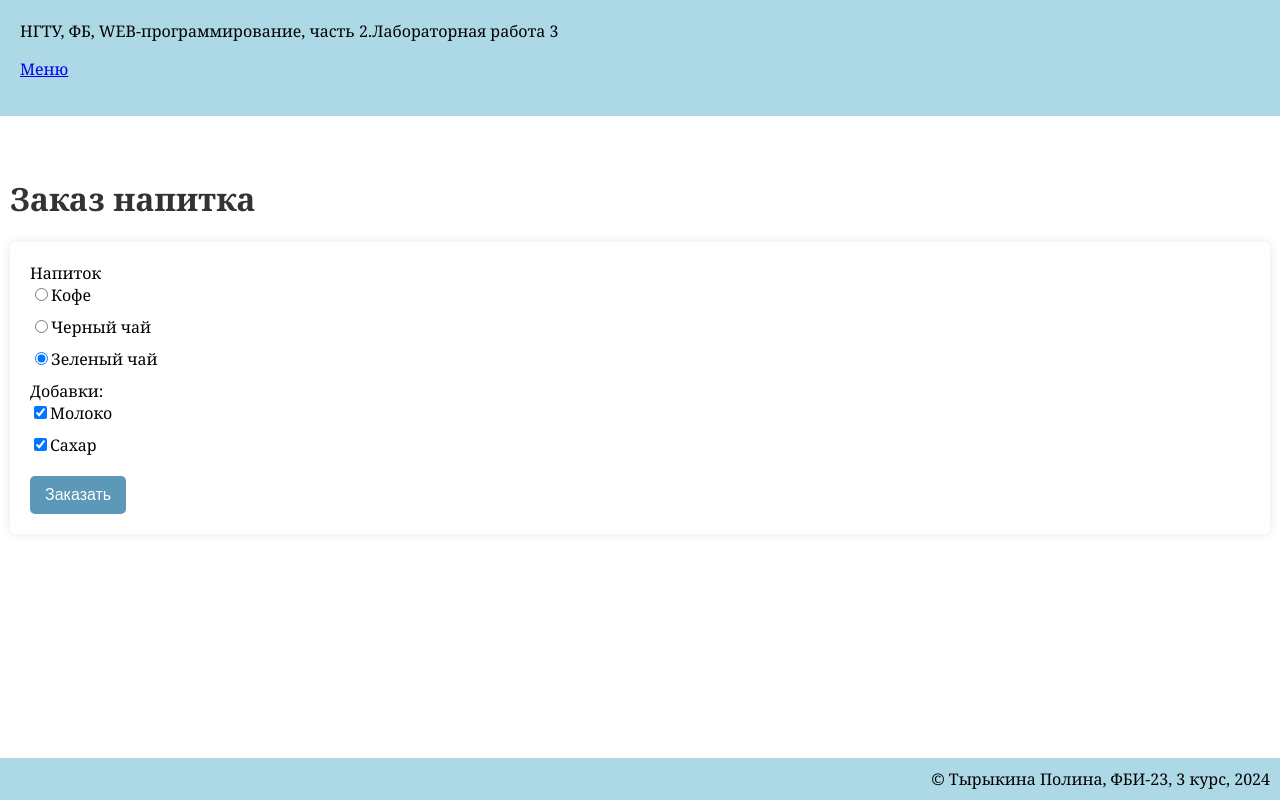
After one commit to polinatyrykina/web-programming-labs-2, a Flask app: page /lab3/order in a window 1280 px wide. The commit adds this page. Run offline with Flask 3, Linux system fonts and the light colour scheme.

Commit message:
Заказ напитка

```diff
--- a/lab3.py
+++ b/lab3.py
@@ -36,3 +36,29 @@ def form1():
 
     sex = request.args.get('sex')
     return render_template('lab3/form1.html', user=user, age=age, sex=sex, errors=errors)
+
+@lab3.route("/lab3/order")
+def order():
+    return render_template('lab3/order.html')
+
+@lab3.route("/lab3/pay")
+def pay():
+    price = 0
+    drink = request.args.get('drink')
+    if drink == 'coffee':
+        price = 120
+    elif drink == 'black-tea':
+        price = 80
+    else:
+        price = 70
+
+    if request.args.get('milk') == 'on':
+        price += 30
+    if request.args.get('sugar') == 'on':
+        price += 10
+    return render_template('lab3/pay.html', price=price)
+
+@lab3.route('/lab3/success')
+def success():
+    price = request.args.get('price')
+    return render_template('lab3/success.html', price=price)
--- a/static/main.css
+++ b/static/main.css
@@ -34,3 +34,31 @@ footer {
 .div1 {
     text-align: center;
 }
+h1 {
+    color: #333;
+}
+form {
+    background: #fff;
+    padding: 20px;
+    border-radius: 5px;
+    box-shadow: 0 0 10px rgba(0,0,0,0.1);
+}
+label {
+    margin-bottom: 10px;
+    display: block;
+}
+button {
+    background-color: #5c98b8;
+    border: none;
+    color: white;
+    padding: 10px 15px;
+    text-align: center;
+    text-decoration: none;
+    display: inline-block;
+    font-size: 16px;
+    margin-top: 10px;
+    border-radius: 5px;
+}
+button:hover {
+    background-color: #4c4eae;
+}
--- a/templates/lab3/lab3.html
+++ b/templates/lab3/lab3.html
@@ -18,5 +18,8 @@
         <li>
             <a href="/lab3/form1">Ввод</a>
         </li>
+        <li>
+            <a href="/lab3/order">Заказ</a>
+        </li>
     </ol>
 {% endblock %}
--- /dev/null
+++ b/templates/lab3/order.html
@@ -0,0 +1,33 @@
+{% extends "base.html" %}
+
+{% block  lab %}Лабораторная работа 3{% endblock %}
+
+{% block main %}
+    <h1>Заказ напитка</h1>
+    <form action="/lab3/pay">
+
+        <div>Напиток</div>
+        <label>
+            <input type="radio" value="coffee" name="drink" checked>Кофе
+        </label>
+        <label>
+            <input type="radio" value="black-tea" name="drink" checked>Черный чай
+        </label>
+        <label>
+            <input type="radio" value="green-tea" name="drink" checked>Зеленый чай
+        </label>
+
+        <div>Добавки:</div>
+        <label>
+            <input type="checkbox" name="milk" checked>Молоко
+        </label>
+        <label>
+            <input type="checkbox" name="sugar" checked>Сахар
+        </label>
+
+        <div>
+            <button type="submit">Заказать</button>
+        </div>
+
+    </form>
+{% endblock %}
```
Also changed, not shown: templates/lab3/pay.html (added, +34 -0 lines), templates/lab3/success.html (added, +11 -0 lines).
